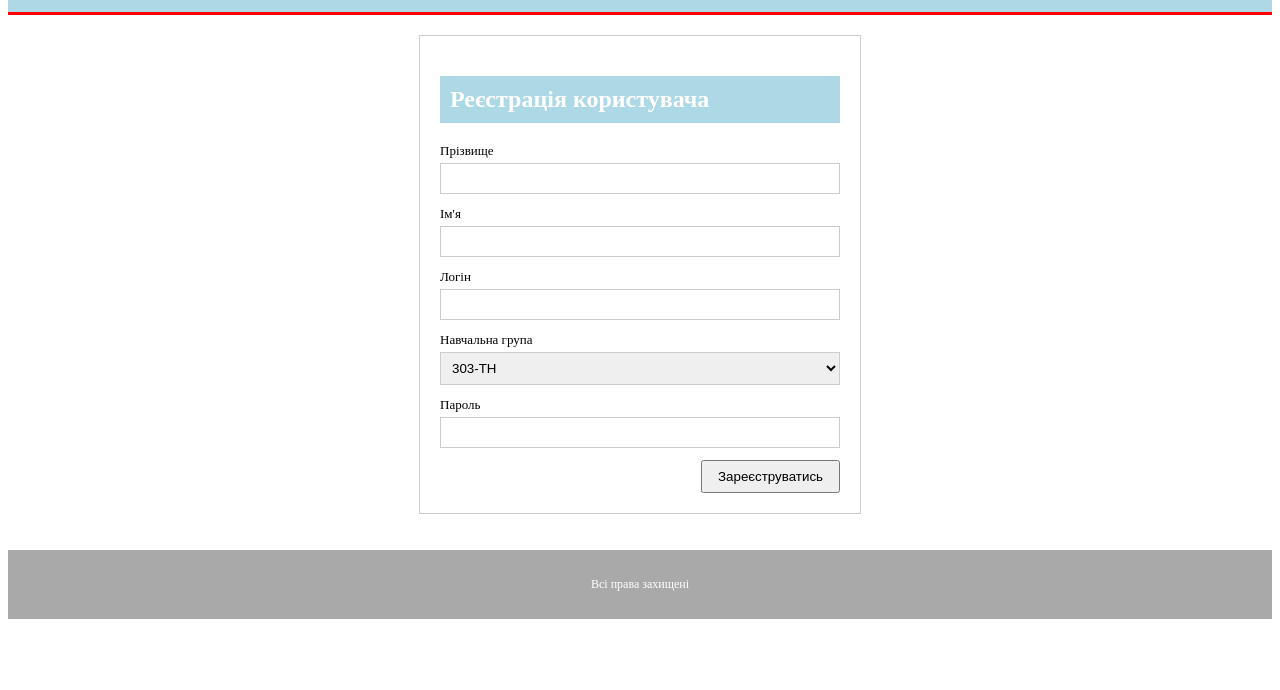
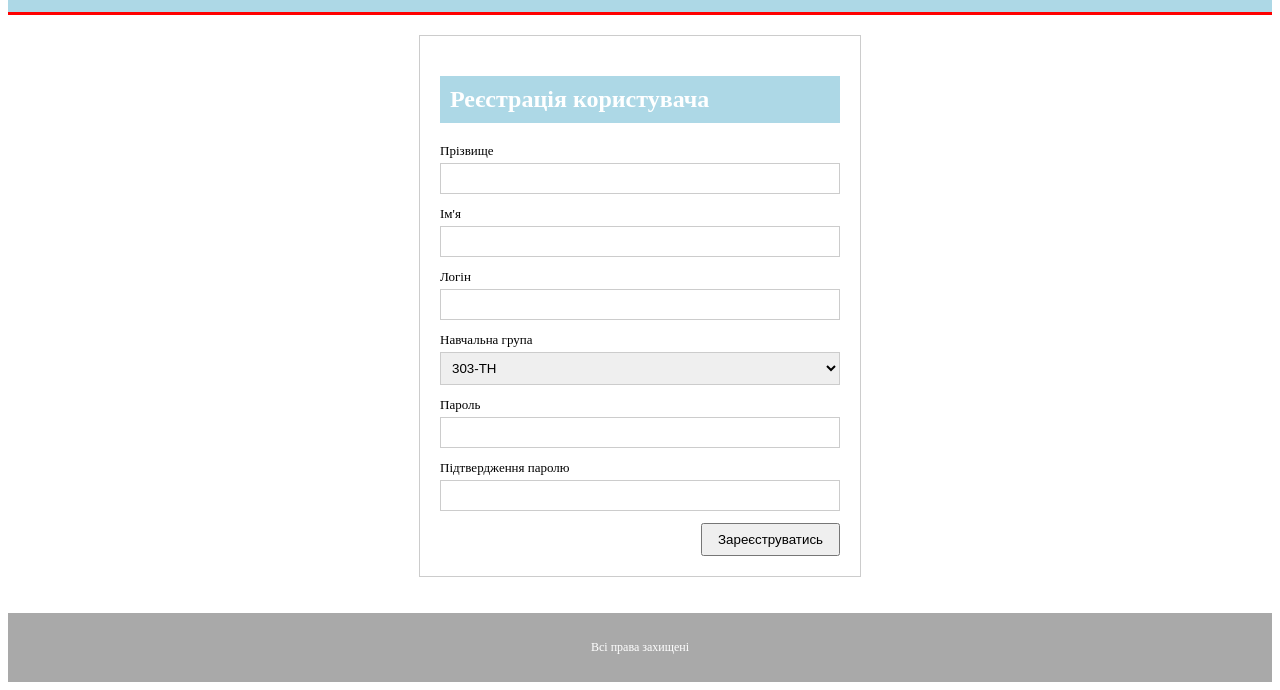
Before and after one commit to VladaHluboka/web-lab-1-12, a website: page lab10/HlubokaRegister.html in a window 1280 px wide. Shown: the part 140-830 px from the top of the page. Before the commit the page ends 800 px from the top, so only its background shows below. Drawn offline with Linux system fonts and the light colour scheme.

Commit message:
Added confirm password input field

```diff
--- a/lab10/HlubokaRegister.html
+++ b/lab10/HlubokaRegister.html
@@ -104,6 +104,9 @@
                 <label for="password">Пароль</label>
                 <input type="password" id="password" name="password">
 
+                <label for="confirm_password">Підтвердження паролю</label>
+                <input type="password" id="confirm_password" name="confirm_password">
+
                 <button type="submit">Зареєструватись</button>
             </form>
         </main>
```
